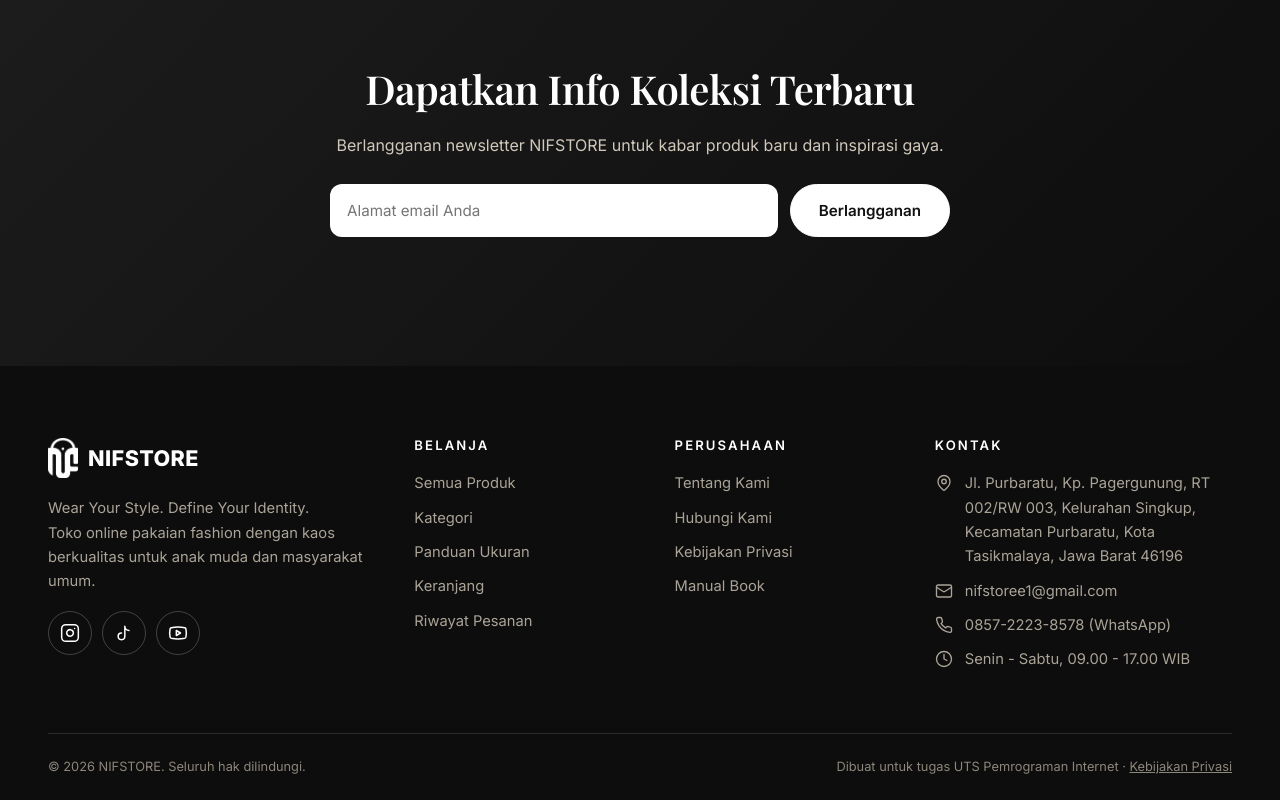
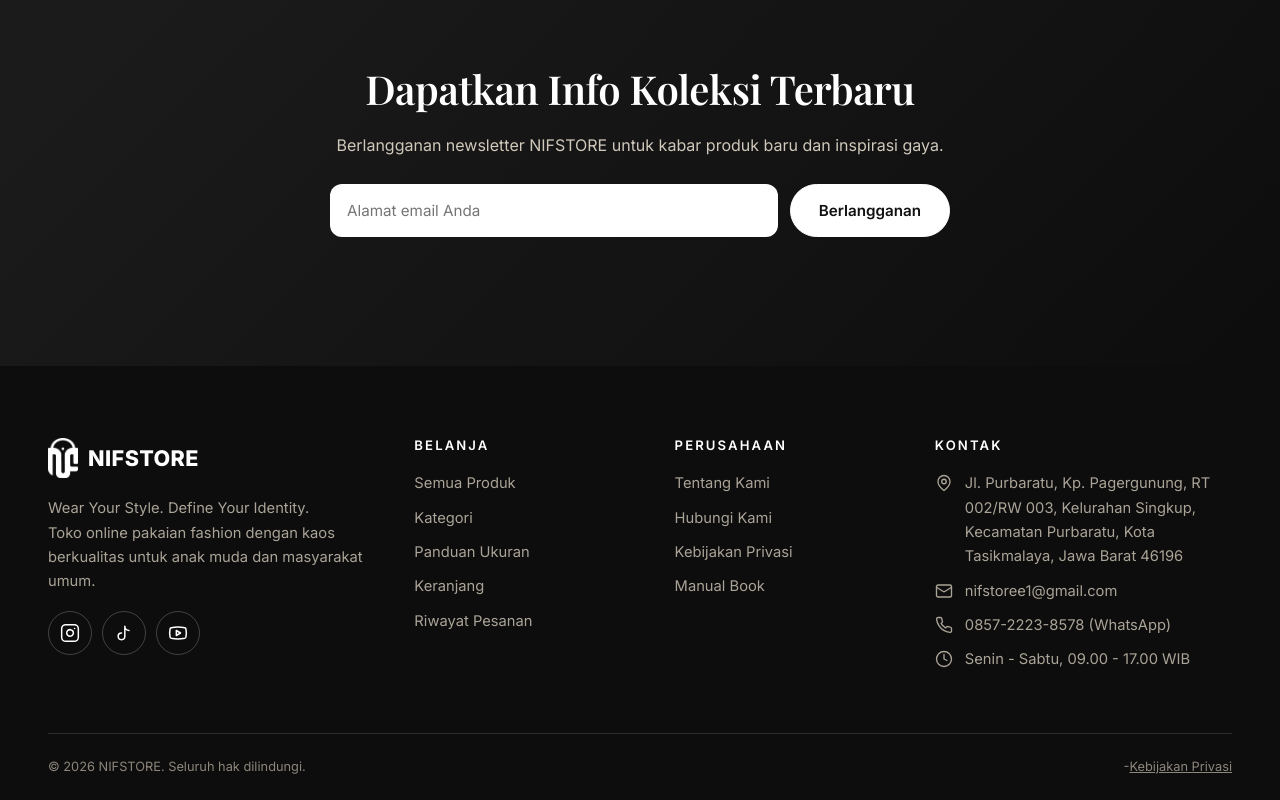
Before and after one commit to hanifulanwar1-web/NIF_STORE, a plain HTML site: page index.html in a window 1280 px wide. Shown: the part 5817-6617 px from the top of the page. Drawn offline with nearby package versions, Linux system fonts and the light colour scheme.

Commit message:
Update index.html

```diff
--- a/index.html
+++ b/index.html
@@ -240,7 +240,7 @@
       </div>
       <div class="hanif_footer_bottom">
         <span>&copy; 2026 NIFSTORE. Seluruh hak dilindungi.</span>
-        <span>Dibuat untuk tugas UTS Pemrograman Internet &middot; <a href="kebijakan-privasi.html" style="text-decoration:underline">Kebijakan Privasi</a></span>
+        <span>-<a href="kebijakan-privasi.html" style="text-decoration:underline">Kebijakan Privasi</a></span>
       </div>
     </div>
   </footer>
```
